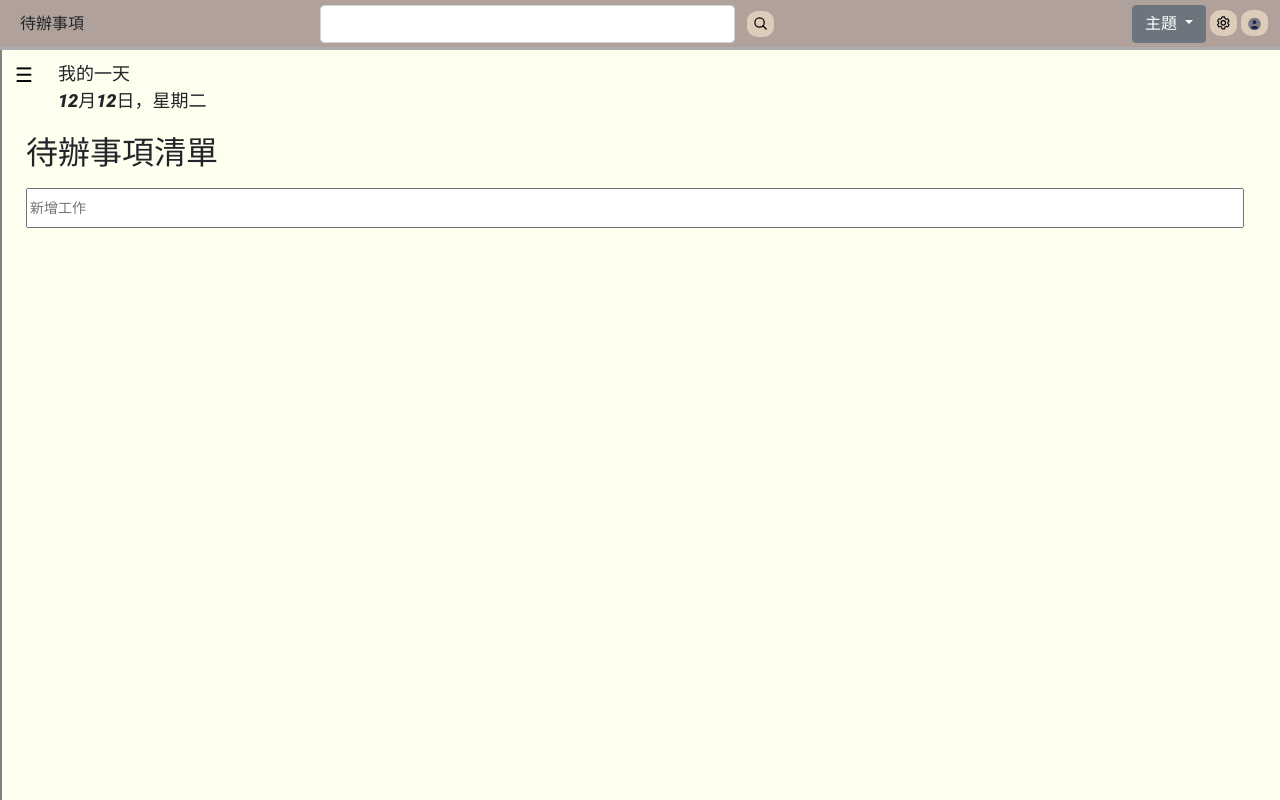
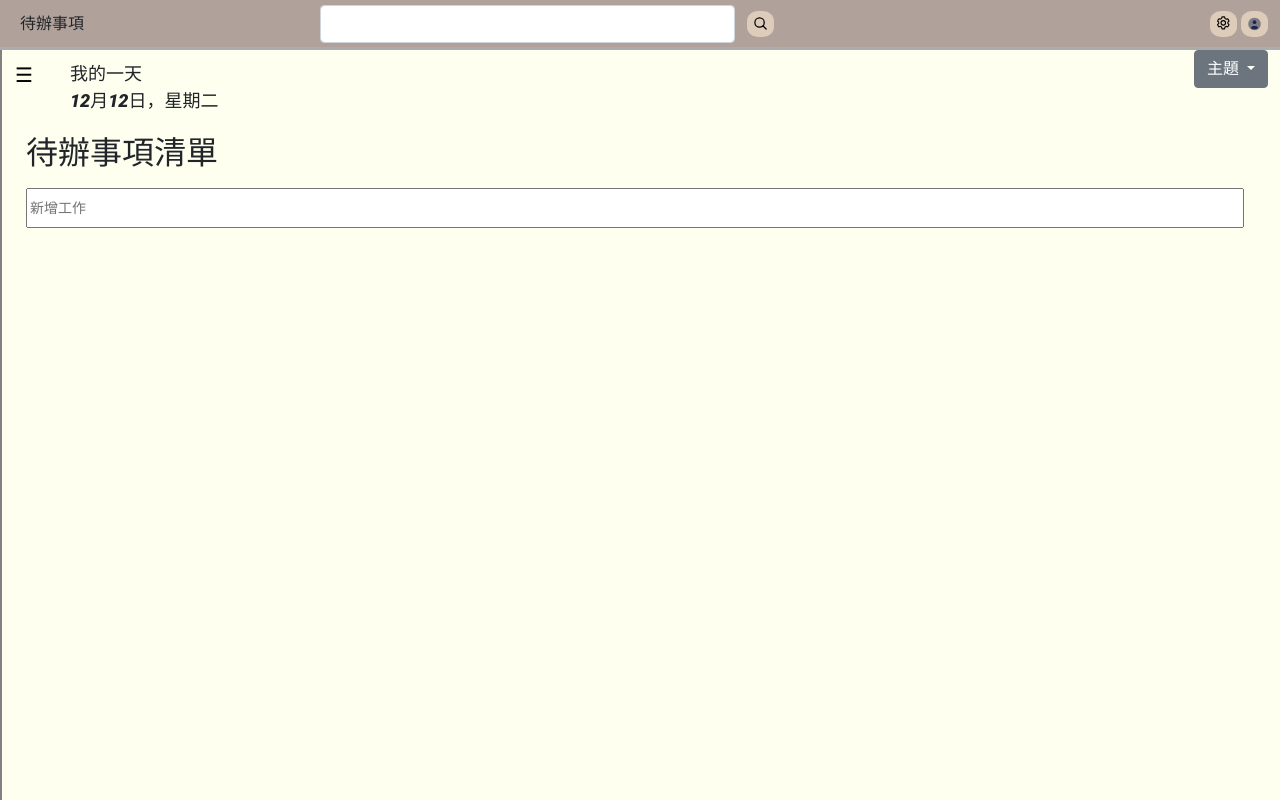
Before and after one commit to weber123081/weber123081.github.io, a plain HTML site: page index.html in a window 1280 px wide. Drawn offline with nearby package versions, Linux system fonts and the light colour scheme; a web font is replaced by a local one.

Commit message:
Add files via upload

```diff
--- a/case1.css
+++ b/case1.css
@@ -281,3 +281,6 @@ li {
 .content {
     display: none;
 }
+.theme{
+    float: right;
+}
--- a/case2.css
+++ b/case2.css
@@ -279,3 +279,6 @@ li {
     background-color: #06182b;
     border-color: #000000;
 }
+.theme{
+    float: right;
+}
--- a/case3.css
+++ b/case3.css
@@ -281,3 +281,6 @@ li {
 .content {
     display: none;
 }
+.theme{
+    float: right;
+}
--- a/index.html
+++ b/index.html
@@ -42,15 +42,6 @@
                 </button>
             </div>
             <div class="col-4 text-end">
-                <button class="btn btn-secondary dropdown-toggle" type="button" id="dropdownMenuButton1"
-                    data-bs-toggle="dropdown" aria-expanded="false">
-                    主題
-                </button>
-                <ul class="dropdown-menu" aria-labelledby="dropdownMenuButton1">
-                    <li><a class="dropdown-item" href="#" onclick="changecase('case1')">主題一</a></li>
-                    <li><a class="dropdown-item" href="#" onclick="changecase('case2')">主題二</a></li>
-                    <li><a class="dropdown-item" href="#" onclick="changecase('case3')">主題三</a></li>
-                </ul>
                 <button class="button" style="border: none;">
                     <svg width="15px" height="20px" viewBox="0 80 1024 1024" class="icon" version="1.1"
                         xmlns="http://www.w3.org/2000/svg" fill="#000000">
@@ -146,6 +137,17 @@
                 </div>
             </div>
             <div class="right">
+                <div class="theme">
+                    <button class="btn btn-secondary dropdown-toggle" type="button" id="dropdownMenuButton1"
+                        data-bs-toggle="dropdown" aria-expanded="false">
+                        主題
+                    </button>
+                    <ul class="dropdown-menu" aria-labelledby="dropdownMenuButton1">
+                        <li><a class="dropdown-item" href="#" onclick="changecase('case1')">主題一</a></li>
+                        <li><a class="dropdown-item" href="#" onclick="changecase('case2')">主題二</a></li>
+                        <li><a class="dropdown-item" href="#" onclick="changecase('case3')">主題三</a></li>
+                    </ul>
+                </div>
                 <div id="right-content">
                     <div id="tab-1">
                         <div class="insidetitle row">
```
